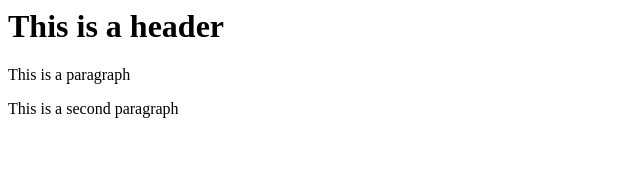
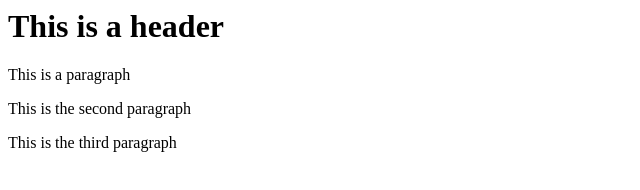
Before and after one commit to leesu19/git-test, a website: page index.html in a window 1280 px wide. Shown: the whole page, without its empty margins (0-640 px from the left). Drawn offline with Linux system fonts and the light colour scheme.

Commit message:
fourth commit

```diff
--- a/index.html
+++ b/index.html
@@ -3,6 +3,7 @@
     <body>
         <h1>This is a header</h1>
         <p>This is a paragraph</p>
-        <p>This is a second paragraph</p>
+        <p>This is the second paragraph</p>
+        <p>This is the third paragraph</p>
     </body>
 </html>
```
Also changed, not shown: package.json (added, +24 -0 lines), 2 other files.
